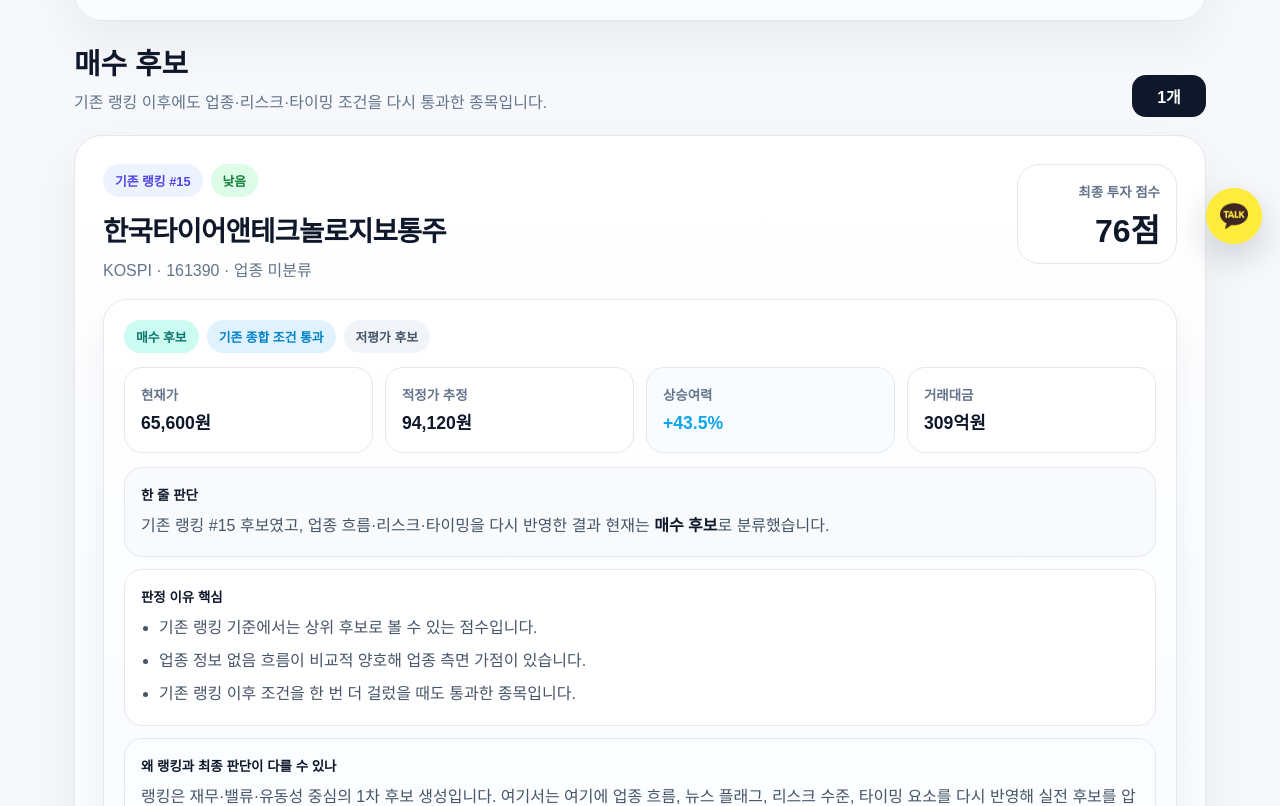
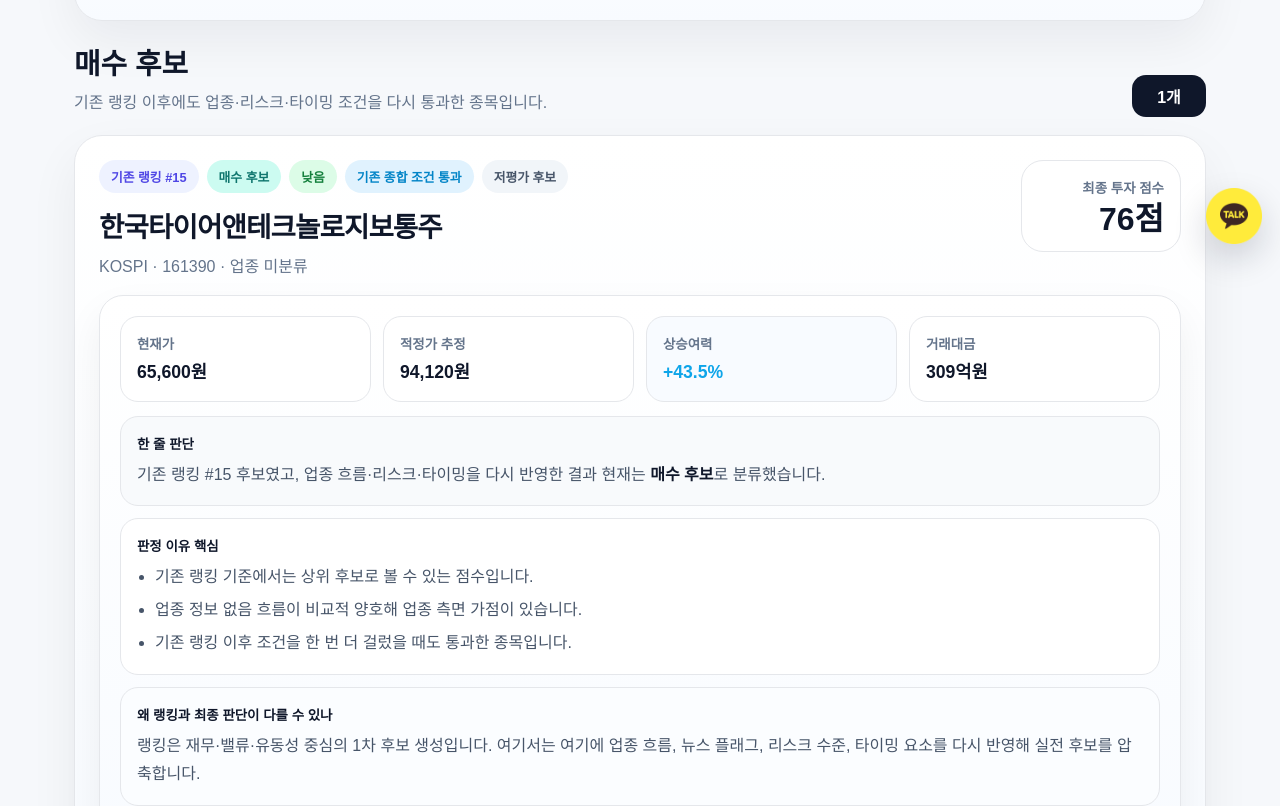
Before and after one commit to DcoyA/screener, a Next.js app: page /final-picks in a window 1280 px wide. Shown: the part 534-1340 px from the top of the page. Built offline with nearby package versions, Linux system fonts and the light colour scheme.

Commit message:
Update page.js

```diff
--- a/app/final-picks/page.js
+++ b/app/final-picks/page.js
@@ -142,8 +142,8 @@ function buildDecisionReasons(stock, riskItem, scores, decision) {
   if (scores.news >= 70) reasons.push(`최근 뉴스/공시 플래그는 비교적 무난한 편입니다.`);
   else if (scores.news <= 45) reasons.push(`최근 뉴스 플래그상 불확실성이 있어 바로 진입하긴 부담이 있습니다.`);
 
-  if (riskItem?.level === "주의") reasons.push(`리스크 페이지 기준이 \"주의\"라서 최종 판단에서 감점됩니다.`);
-  else if (riskItem?.level === "보통") reasons.push(`리스크 수준이 \"보통\"이라 체크 포인트 확인이 필요합니다.`);
+  if (riskItem?.level === "주의") reasons.push(`리스크 페이지 기준이 "주의"라서 최종 판단에서 감점됩니다.`);
+  else if (riskItem?.level === "보통") reasons.push(`리스크 수준이 "보통"이라 체크 포인트 확인이 필요합니다.`);
 
   if (scores.timing >= 68) reasons.push(`타이밍/유동성 기준은 크게 무리 없는 구간입니다.`);
   else if (scores.timing <= 45) reasons.push(`지금 진입 타이밍은 다소 아쉬워 관찰이 더 적절합니다.`);
@@ -226,42 +226,6 @@ const DECISION_META = {
   exclude: { title: "제외 후보", desc: "랭킹에 올라와도 현재 국면에서는 실전 매수 대상으로 보기 어려운 종목입니다." },
 };
 
-const middleCardStyle = {
-  border: "1px solid #e5e7eb",
-  borderRadius: 24,
-  background: "linear-gradient(180deg, #ffffff 0%, #f8fbff 100%)",
-  padding: 20,
-  boxShadow: "0 18px 40px rgba(15,23,42,0.06)",
-};
-
-const badgeRowStyle = {
-  display: "flex",
-  gap: 8,
-  flexWrap: "wrap",
-  marginBottom: 14,
-};
-
-const metricGridStyle = {
-  display: "grid",
-  gridTemplateColumns: "repeat(4, minmax(0, 1fr))",
-  gap: 12,
-  marginBottom: 14,
-};
-
-const metricCardStyle = {
-  border: "1px solid #e5e7eb",
-  borderRadius: 18,
-  padding: 16,
-  background: "#ffffff",
-};
-
-const panelBaseStyle = {
-  border: "1px solid #e5e7eb",
-  borderRadius: 18,
-  padding: 16,
-  background: "#ffffff",
-};
-
 function PickSection({ title, desc, items, emptyText }) {
   return (
     <section className="pickSection">
@@ -276,49 +240,82 @@ function PickSection({ title, desc, items, emptyText }) {
       {items.length ? (
         <div className="pickGrid">
           {items.map((item) => (
-            <article className="pickCard" key={`${title}-${item.code}`}>
-              <div className="pickTop">
-                <div>
-                  <div className="topLabelRow">
+            <article
+              key={`${title}-${item.code}`}
+              style={{
+                border: "1px solid #e5e7eb",
+                borderRadius: 28,
+                padding: 24,
+                background: "linear-gradient(180deg, #ffffff 0%, #f8fbff 100%)",
+                boxShadow: "0 20px 50px rgba(15,23,42,0.06)",
+              }}
+            >
+              <div
+                style={{
+                  display: "flex",
+                  justifyContent: "space-between",
+                  alignItems: "flex-start",
+                  gap: 18,
+                  flexWrap: "wrap",
+                  marginBottom: 18,
+                }}
+              >
+                <div style={{ minWidth: 0, flex: "1 1 520px" }}>
+                  <div style={{ display: "flex", gap: 8, flexWrap: "wrap", marginBottom: 12 }}>
                     <span className="rankTag">기존 랭킹 #{item.baselineRank ?? "-"}</span>
+                    <span className={getDecisionClass(item.decision)}>{item.decision}</span>
                     <span className={getRiskLevelClass(item.riskLevel)}>{item.riskLevel}</span>
+                    {item?.rankMeta?.topRankEligible ? <span className="smallBadge info">기존 종합 조건 통과</span> : null}
+                    {item?.undervalueMeta?.eligible ? <span className="smallBadge soft">저평가 후보</span> : null}
                   </div>
-                  <h3>{item.name}</h3>
-                  <p className="subMeta">{item.market} · {item.code} · {item.sectorName}</p>
+                  <h3 style={{ margin: "0 0 8px", fontSize: "1.72rem", letterSpacing: "-0.03em", wordBreak: "keep-all" }}>{item.name}</h3>
+                  <p style={{ margin: 0, color: "#64748b" }}>{item.market} · {item.code} · {item.sectorName}</p>
                 </div>
-                <div className="scoreBox">
-                  <span>최종 투자 점수</span>
-                  <strong>{item.finalScore}점</strong>
+
+                <div
+                  style={{
+                    minWidth: 160,
+                    border: "1px solid #e5e7eb",
+                    borderRadius: 22,
+                    padding: 16,
+                    background: "#ffffff",
+                    textAlign: "right",
+                  }}
+                >
+                  <span style={{ display: "block", marginBottom: 6, color: "#64748b", fontSize: ".84rem", fontWeight: 700 }}>최종 투자 점수</span>
+                  <strong style={{ display: "block", fontSize: "2rem", lineHeight: 1 }}>{item.finalScore}점</strong>
                 </div>
               </div>
 
-              <div style={middleCardStyle}>
-                <div style={badgeRowStyle}>
-                  <span className={getDecisionClass(item.decision)}>{item.decision}</span>
-                  {item?.rankMeta?.topRankEligible ? <span className="smallBadge info">기존 종합 조건 통과</span> : null}
-                  {item?.undervalueMeta?.eligible ? <span className="smallBadge soft">저평가 후보</span> : null}
-                </div>
-
-                <div className="middleMetricGrid" style={metricGridStyle}>
-                  <div style={metricCardStyle}>
+              <div
+                style={{
+                  border: "1px solid #e5e7eb",
+                  borderRadius: 24,
+                  background: "linear-gradient(180deg, #ffffff 0%, #f8fbff 100%)",
+                  padding: 20,
+                  boxShadow: "0 18px 40px rgba(15,23,42,0.06)",
+                }}
+              >
+                <div className="middleMetricGrid" style={{ display: "grid", gridTemplateColumns: "repeat(4, minmax(0, 1fr))", gap: 12, marginBottom: 14 }}>
+                  <div style={{ border: "1px solid #e5e7eb", borderRadius: 18, padding: 16, background: "#ffffff" }}>
                     <span className="metricLabel">현재가</span>
                     <strong className="metricValue">{formatPrice(item?.metrics?.closePrice)}</strong>
                   </div>
-                  <div style={metricCardStyle}>
+                  <div style={{ border: "1px solid #e5e7eb", borderRadius: 18, padding: 16, background: "#ffffff" }}>
                     <span className="metricLabel">적정가 추정</span>
                     <strong className="metricValue">{formatPrice(item?.metrics?.targetPrice)}</strong>
                   </div>
-                  <div style={{ ...metricCardStyle, background: "#f8fbff" }}>
+                  <div style={{ border: "1px solid #e5e7eb", borderRadius: 18, padding: 16, background: "#f8fbff" }}>
                     <span className="metricLabel">상승여력</span>
                     <strong className="metricValue accentText">{formatPercent(item?.metrics?.upside)}</strong>
                   </div>
-                  <div style={metricCardStyle}>
+                  <div style={{ border: "1px solid #e5e7eb", borderRadius: 18, padding: 16, background: "#ffffff" }}>
                     <span className="metricLabel">거래대금</span>
                     <strong className="metricValue">{formatCompactKrw(item?.metrics?.avgTradeValue5d)}</strong>
                   </div>
                 </div>
 
-                <div style={{ ...panelBaseStyle, background: "#f8fafc", marginBottom: 12 }}>
+                <div style={{ border: "1px solid #e5e7eb", borderRadius: 18, padding: 16, background: "#f8fafc", marginBottom: 12 }}>
                   <span className="reasonLabel">한 줄 판단</span>
                   <p className="panelText">
                     기존 랭킹 #{item.baselineRank ?? "-"} 후보였고, 업종 흐름·리스크·타이밍을 다시 반영한 결과 현재는
@@ -326,7 +323,7 @@ function PickSection({ title, desc, items, emptyText }) {
                   </p>
                 </div>
 
-                <div style={{ ...panelBaseStyle, marginBottom: 12 }}>
+                <div style={{ border: "1px solid #e5e7eb", borderRadius: 18, padding: 16, background: "#ffffff", marginBottom: 12 }}>
                   <span className="reasonLabel">판정 이유 핵심</span>
                   <ul className="reasonList">
                     {item.decisionReasons.map((reason) => (
@@ -335,7 +332,7 @@ function PickSection({ title, desc, items, emptyText }) {
                   </ul>
                 </div>
 
-                <div style={{ ...panelBaseStyle, background: "#fbfdff" }}>
+                <div style={{ border: "1px solid #e5e7eb", borderRadius: 18, padding: 16, background: "#fbfdff" }}>
                   <span className="reasonLabel">왜 랭킹과 최종 판단이 다를 수 있나</span>
                   <p className="panelText">
                     랭킹은 재무·밸류·유동성 중심의 1차 후보 생성입니다. 여기서는 여기에 업종 흐름,
@@ -437,7 +434,7 @@ export default function FinalPicksPage() {
         .heroInfoCard.mid span,.heroInfoCard.mid strong { color:#b45309; }
         .heroInfoCard.warn span,.heroInfoCard.warn strong { color:#be123c; }
         .switchSection,.pickSection,.logicSection { margin-top:26px; }
-        .switchCard,.pickCard,.emptyBox,.logicCard { border:1px solid #e5e7eb; border-radius:28px; padding:24px; background:linear-gradient(180deg,#ffffff 0%,#f8fbff 100%); box-shadow:0 20px 50px rgba(15,23,42,.06); }
+        .switchCard,.emptyBox,.logicCard { border:1px solid #e5e7eb; border-radius:28px; padding:24px; background:linear-gradient(180deg,#ffffff 0%,#f8fbff 100%); box-shadow:0 20px 50px rgba(15,23,42,.06); }
         .tabRow { display:flex; gap:10px; flex-wrap:wrap; }
         .tabBtn { height:44px; padding:0 18px; border-radius:999px; border:1px solid #dbe3f0; background:#fff; color:#0f172a; font-weight:800; cursor:pointer; }
         .tabBtn.active { background:#0f172a; color:#fff; border-color:#0f172a; }
@@ -447,9 +444,6 @@ export default function FinalPicksPage() {
         .sectionDesc { margin:0; color:#64748b; line-height:1.72; }
         .sectionCount { display:inline-flex; align-items:center; justify-content:center; min-width:74px; height:42px; padding:0 14px; border-radius:14px; background:#0f172a; color:#fff; font-weight:800; }
         .pickGrid { display:grid; gap:18px; }
-        .pickCard { padding:28px; }
-        .pickTop { display:flex; justify-content:space-between; align-items:flex-start; gap:18px; flex-wrap:wrap; margin-bottom:18px; }
-        .topLabelRow { display:flex; gap:8px; flex-wrap:wrap; margin-bottom:12px; }
         .rankTag,.riskChip,.decisionChip,.smallBadge { display:inline-flex; align-items:center; justify-content:center; padding:7px 12px; border-radius:999px; font-size:.8rem; font-weight:800; }
         .rankTag { background:#eef2ff; color:#4f46e5; }
         .riskChip.low { background:#dcfce7; color:#15803d; }
@@ -460,11 +454,6 @@ export default function FinalPicksPage() {
         .decisionChip.exclude { background:#ffe4e6; color:#be123c; }
         .smallBadge.info { background:#e0f2fe; color:#0284c7; }
         .smallBadge.soft { background:#f1f5f9; color:#475569; }
-        .pickCard h3 { margin:0 0 8px; font-size:1.72rem; letter-spacing:-0.03em; word-break:keep-all; }
-        .subMeta { margin:0; color:#64748b; }
-        .scoreBox { min-width:160px; border:1px solid #e5e7eb; border-radius:22px; padding:16px; background:#fff; text-align:right; }
-        .scoreBox span { display:block; margin-bottom:6px; color:#64748b; font-size:.84rem; font-weight:700; }
-        .scoreBox strong { display:block; font-size:2rem; line-height:1; }
         .metricLabel { display:block; margin-bottom:8px; color:#64748b; font-size:.84rem; font-weight:700; }
         .metricValue { display:block; font-size:1.1rem; line-height:1.35; color:#0f172a; }
         .accentText { color:#0ea5e9; }
@@ -485,11 +474,9 @@ export default function FinalPicksPage() {
         }
         @media (max-width:760px) {
           .container { padding:24px 18px 64px; }
-          .pageHero,.pickTop,.sectionHeaderRow { flex-direction:column; align-items:flex-start; }
-          .scoreBox { width:100%; text-align:left; }
-          .switchCard,.pickCard,.logicCard,.emptyBox { padding:20px; }
+          .pageHero,.sectionHeaderRow { flex-direction:column; align-items:flex-start; }
+          .switchCard,.logicCard,.emptyBox { padding:20px; }
           .detailBtn,.ghostBtn { width:100%; }
-          .pickCard h3 { font-size:1.45rem; }
         }
       `}</style>
     </main>
```
